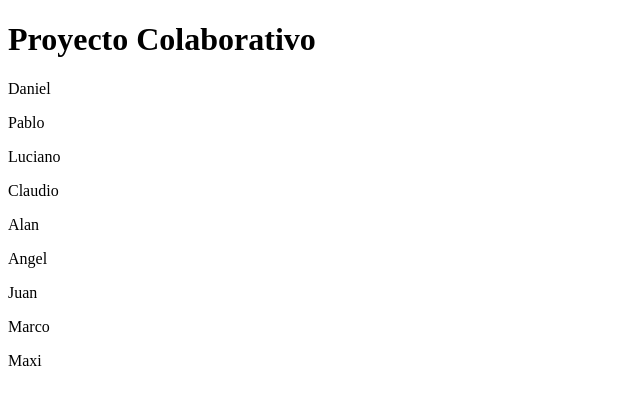
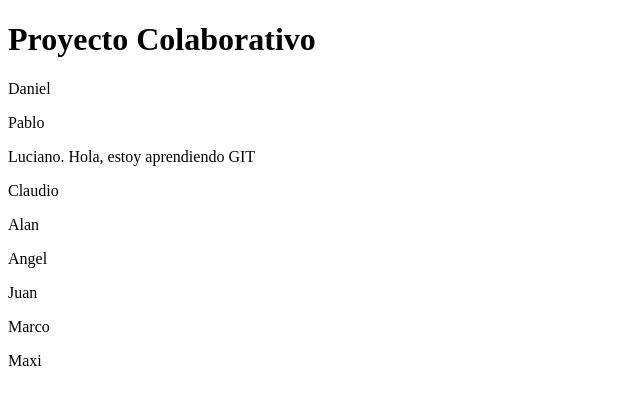
Before and after one commit to mlapeducacionit/proyecto-colab, a plain HTML site: page index.html in a window 1280 px wide. Shown: the whole page, without its empty margins (0-640 px from the left). Drawn offline with Linux system fonts and the light colour scheme.

Commit message:
Soy Luciano. Agrego p a mi rama

```diff
--- a/index.html
+++ b/index.html
@@ -1,5 +1,6 @@
 <!DOCTYPE html>
 <html lang="es">
+
 <head>
     <meta charset="UTF-8">
     <meta http-equiv="X-UA-Compatible" content="IE=edge">
@@ -7,6 +8,7 @@
     <link rel="stylesheet" href="css/estilos.css">
     <title>Proyecto Colab</title>
 </head>
+
 <body>
     <h1>Proyecto Colaborativo</h1>
 
@@ -14,7 +16,7 @@
 
     <p>Pablo</p>
 
-    <p>Luciano</p>
+    <p>Luciano. Hola, estoy aprendiendo GIT</p>
 
     <p>Claudio</p>
 
@@ -30,4 +32,5 @@
 
     <script src="js/main.js"></script>
 </body>
+
 </html>
```
